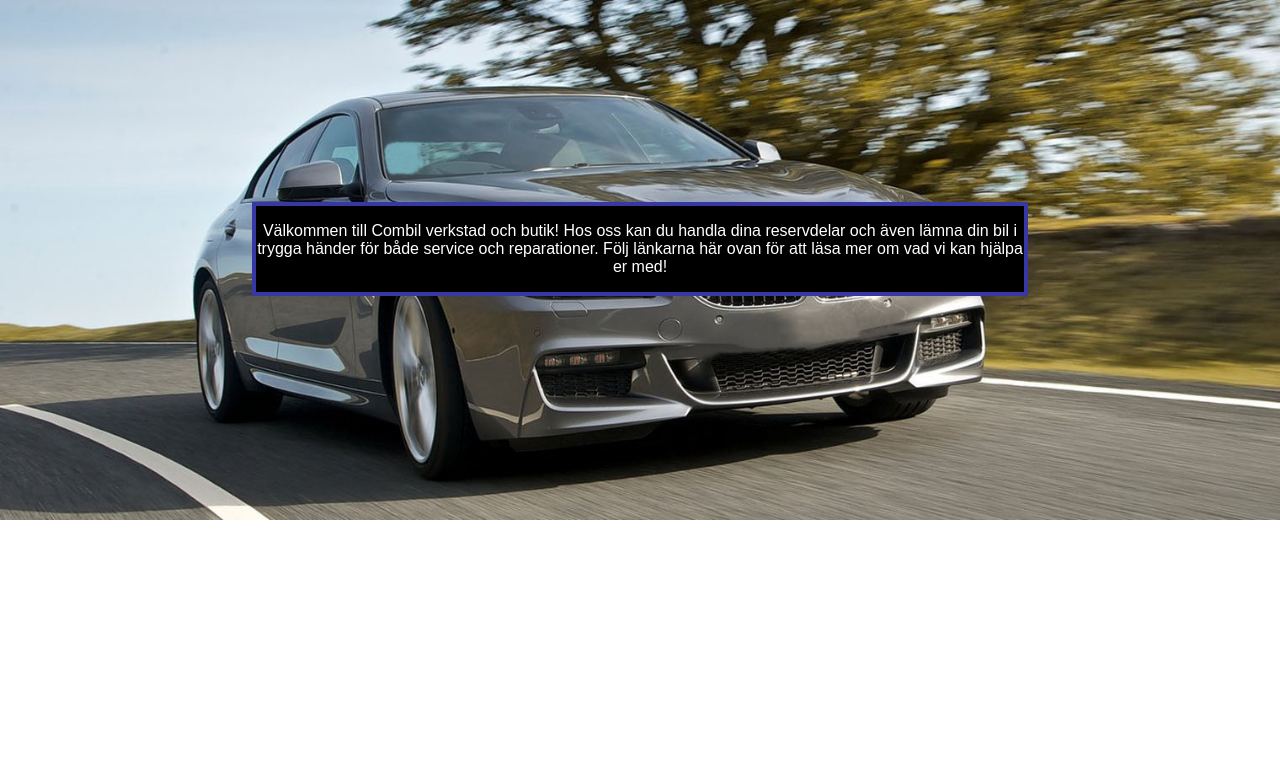
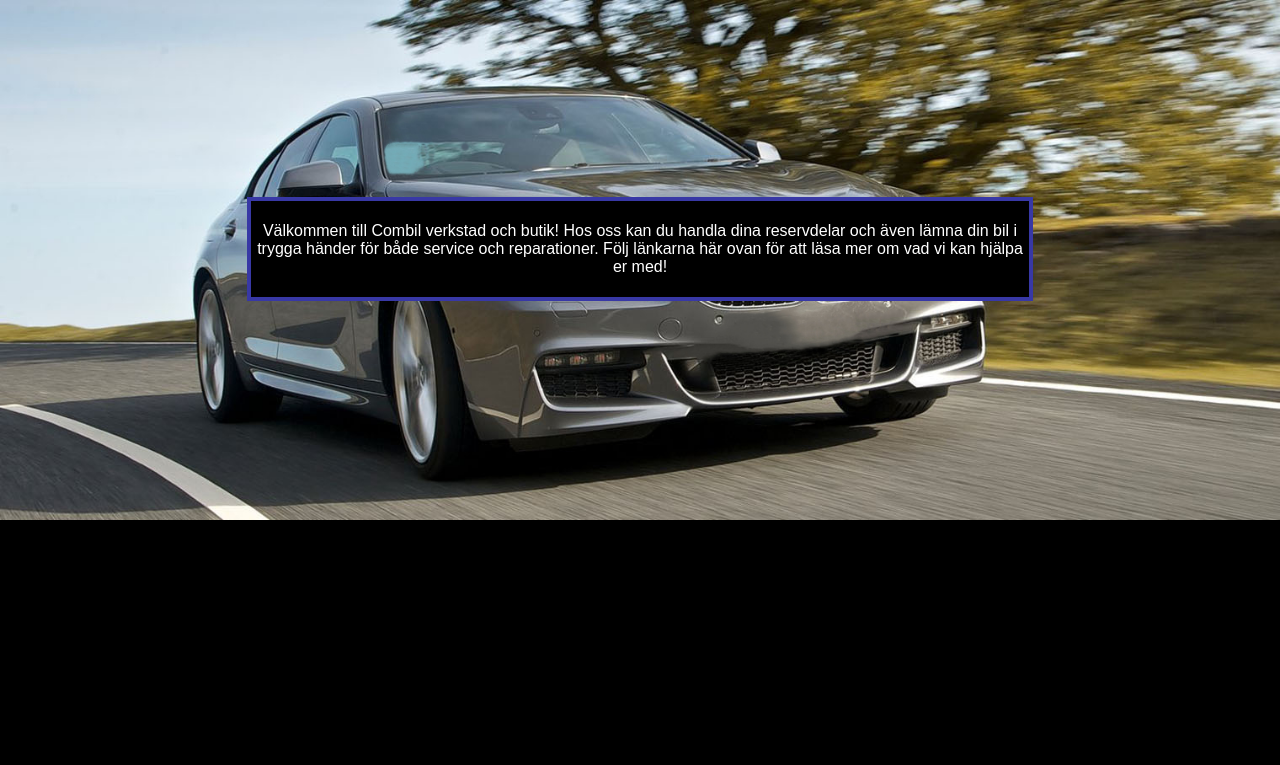
Before and after one commit to marcusMorck/combil, a PHP site: page / in a window 1280 px wide. Shown: the part 95-860 px from the top of the page. Run offline with PHP 8.4, Linux system fonts and the light colour scheme; some libraries are stand-ins or nearby versions.

Commit message:
added footer

```diff
--- /dev/null
+++ b/footer.php
@@ -0,0 +1,5 @@
+        <footer>
+
+        </footer>
+    </body>
+</html>
--- a/index.php
+++ b/index.php
@@ -14,3 +14,7 @@
 
 
 </div>
+
+<?php
+include "footer.php";
+?>
--- a/main.css
+++ b/main.css
@@ -17,6 +17,7 @@ html {
     height: auto;
 }
 .hero-text{
+    padding: 5px;
     width: 60%;
     border: 4px solid rgb(56, 56, 165);
     background-color: #000000;
@@ -89,3 +90,17 @@ header{
 /*-----------------------------------------------------------------------------
 -------------HOME PAGE---------------------------------------------------------
 ------------------------------------------------------------------------------*/
+
+/*------------------------------------------------------------------------------------
+-----------------FOOTER---------------------------------------------------------------
+------------------------------------------------------------------------------------*/
+footer{
+    position: absolute;
+    left: 0;
+    bottom: 0;
+    height: 245px;
+    padding: 0 0 0 0;
+    background-color:#000000;
+    color: #fff;
+    width: 100%;
+}
```
Also changed, not shown: images/Bild08Noplate.jpg.
